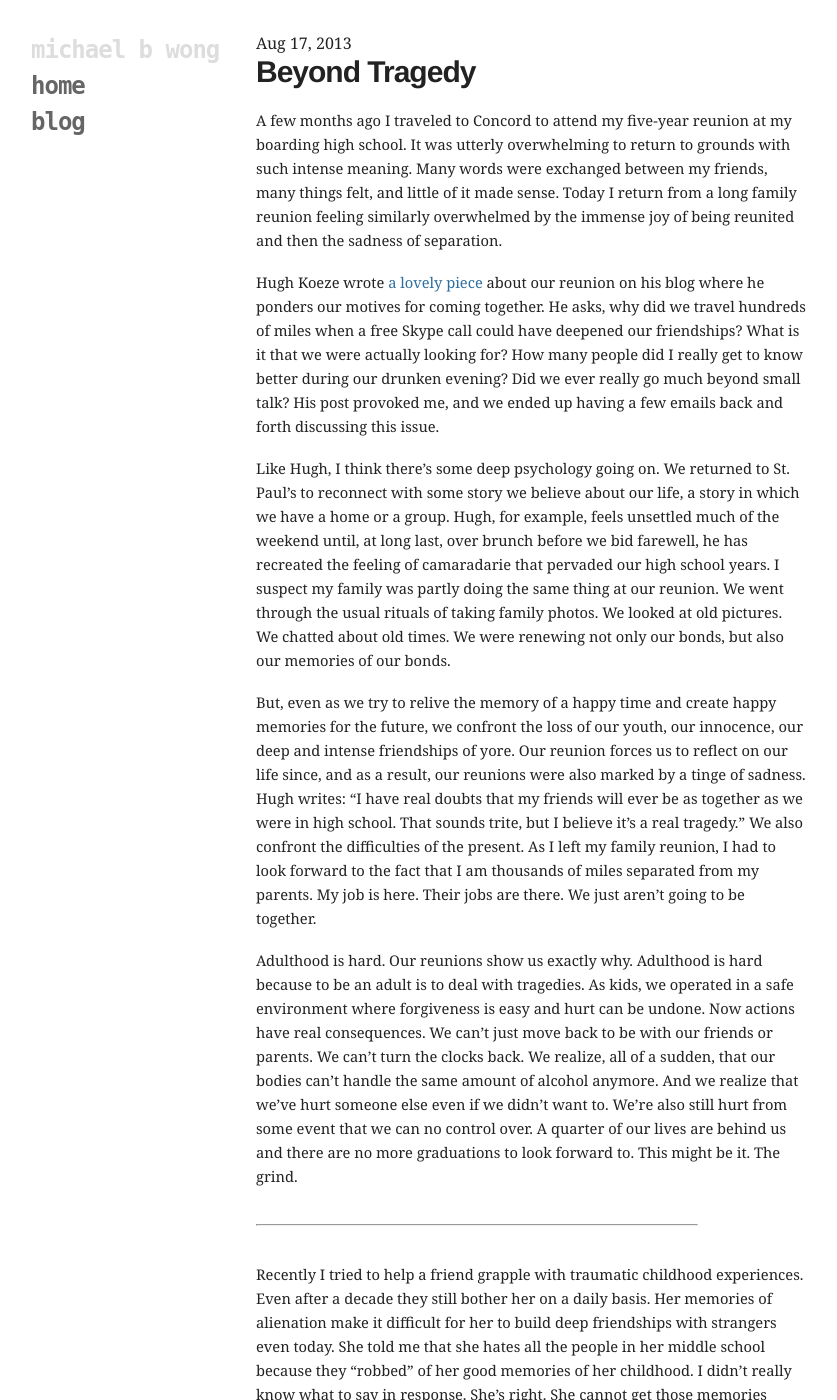
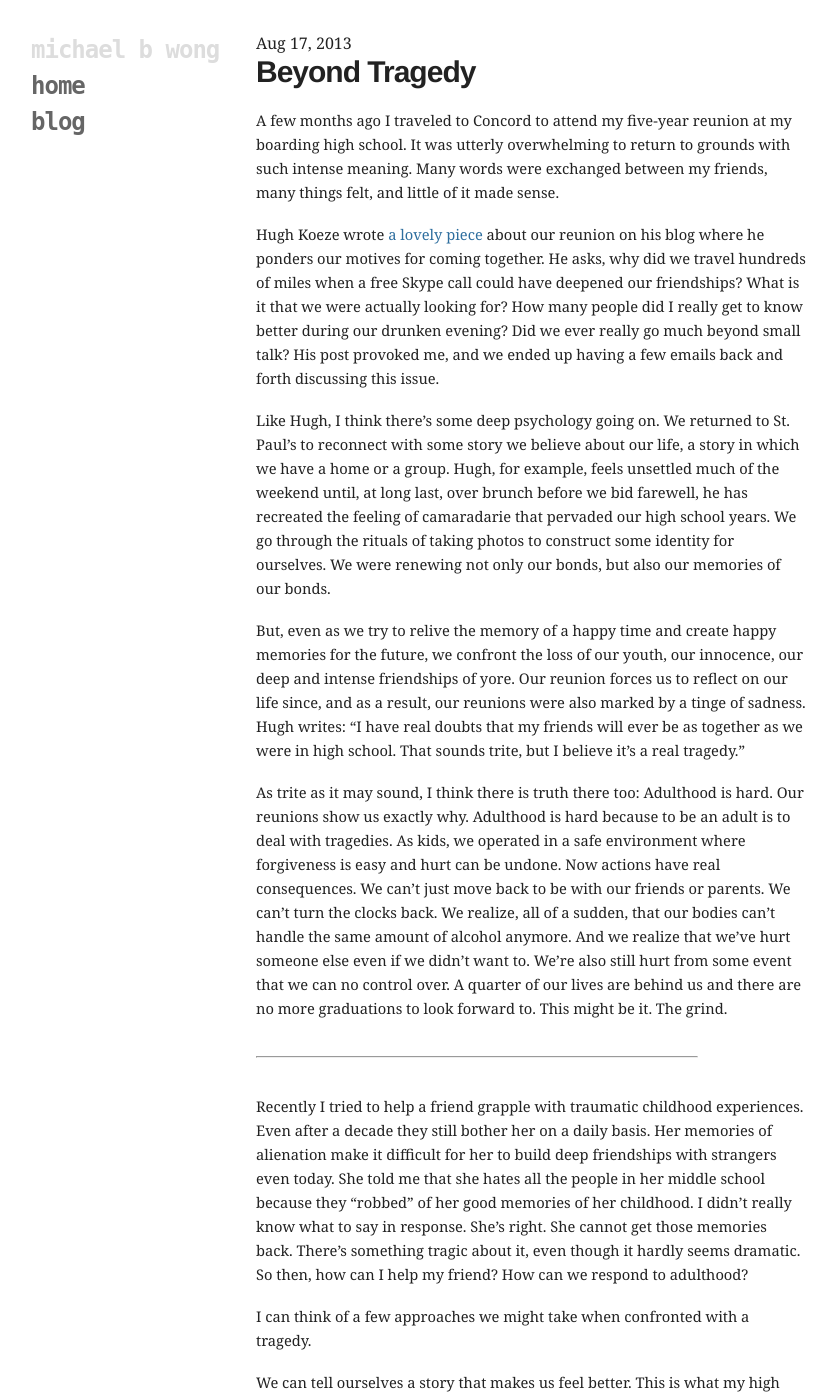
Before and after one commit to mbwong/mbwong.github.com, a Jekyll site: the page built from _posts/2013-08-17-tragedy-and-adulthood.md, in a window 1280 px wide and 1400 px high. Shown: the whole window, without its empty margins (94-931 px from the left). Built offline with Jekyll 4.4.1, drawn with Linux system fonts in a browser that asks for light colours.

Commit message:
Update 2013-08-17-tragedy-and-adulthood.md

```diff
--- a/_posts/2013-08-17-tragedy-and-adulthood.md
+++ b/_posts/2013-08-17-tragedy-and-adulthood.md
@@ -5,17 +5,17 @@ layout: post
 ---
 # Beyond Tragedy
 
-A few months ago I traveled to Concord to attend my five-year reunion at my boarding high school. It was utterly overwhelming to return to grounds with such intense meaning. Many words were exchanged between my friends, many things felt, and little of it made sense. Today I return from a long family reunion feeling similarly overwhelmed by the immense joy of being reunited and then the sadness of separation.
+A few months ago I traveled to Concord to attend my five-year reunion at my boarding high school. It was utterly overwhelming to return to grounds with such intense meaning. Many words were exchanged between my friends, many things felt, and little of it made sense.
 
 Hugh Koeze wrote [a lovely piece][hugh] about our reunion on his blog where he ponders our motives for coming together. He asks, why did we travel hundreds of miles when a free Skype call could have deepened our friendships? What is it that we were actually looking for? How many people did I really get to know better during our drunken evening? Did we ever really go much beyond small talk? His post provoked me, and we ended up having a few emails back and forth discussing this issue.
 
 [hugh]: http://hughkoeze.wordpress.com/2013/06/10/thoughts-on-my-high-school-reunion/
 
-Like Hugh, I think there's some deep psychology going on. We returned to St. Paul's to reconnect with some story we believe about our life, a story in which we have a home or a group. Hugh, for example, feels unsettled much of the weekend until, at long last, over brunch before we bid farewell, he has recreated the feeling of camaradarie that pervaded our high school years. I suspect my family was partly doing the same thing at our reunion. We went through the usual rituals of taking family photos. We looked at old pictures. We chatted about old times. We were renewing not only our bonds, but also our memories of our bonds.
+Like Hugh, I think there's some deep psychology going on. We returned to St. Paul's to reconnect with some story we believe about our life, a story in which we have a home or a group. Hugh, for example, feels unsettled much of the weekend until, at long last, over brunch before we bid farewell, he has recreated the feeling of camaradarie that pervaded our high school years. We go through the rituals of taking photos to construct some identity for ourselves. We were renewing not only our bonds, but also our memories of our bonds.
 
-But, even as we try to relive the memory of a happy time and create happy memories for the future, we confront the loss of our youth, our innocence, our deep and intense friendships of yore. Our reunion forces us to reflect on our life since, and as a result, our reunions were also marked by a tinge of sadness. Hugh writes: "I have real doubts that my friends will ever be as together as we were in high school. That sounds trite, but I believe it’s a real tragedy." We also confront the difficulties of the present. As I left my family reunion, I had to look forward to the fact that I am thousands of miles separated from my parents. My job is here. Their jobs are there. We just aren't going to be together.
+But, even as we try to relive the memory of a happy time and create happy memories for the future, we confront the loss of our youth, our innocence, our deep and intense friendships of yore. Our reunion forces us to reflect on our life since, and as a result, our reunions were also marked by a tinge of sadness. Hugh writes: "I have real doubts that my friends will ever be as together as we were in high school. That sounds trite, but I believe it’s a real tragedy."
 
-Adulthood is hard. Our reunions show us exactly why. Adulthood is hard because to be an adult is to deal with tragedies. As kids, we operated in a safe environment where forgiveness is easy and hurt can be undone. Now actions have real consequences. We can't just move back to be with our friends or parents. We can't turn the clocks back. We realize, all of a sudden, that our bodies can't handle the same amount of alcohol anymore. And we realize that we've hurt someone else even if we didn't want to. We're also still hurt from some event that we can no control over. A quarter of our lives are behind us and there are no more graduations to look forward to. This might be it. The grind.
+As trite as it may sound, I think there is truth there too: Adulthood is hard. Our reunions show us exactly why. Adulthood is hard because to be an adult is to deal with tragedies. As kids, we operated in a safe environment where forgiveness is easy and hurt can be undone. Now actions have real consequences. We can't just move back to be with our friends or parents. We can't turn the clocks back. We realize, all of a sudden, that our bodies can't handle the same amount of alcohol anymore. And we realize that we've hurt someone else even if we didn't want to. We're also still hurt from some event that we can no control over. A quarter of our lives are behind us and there are no more graduations to look forward to. This might be it. The grind.
 
 --------------------------------------
 
```
